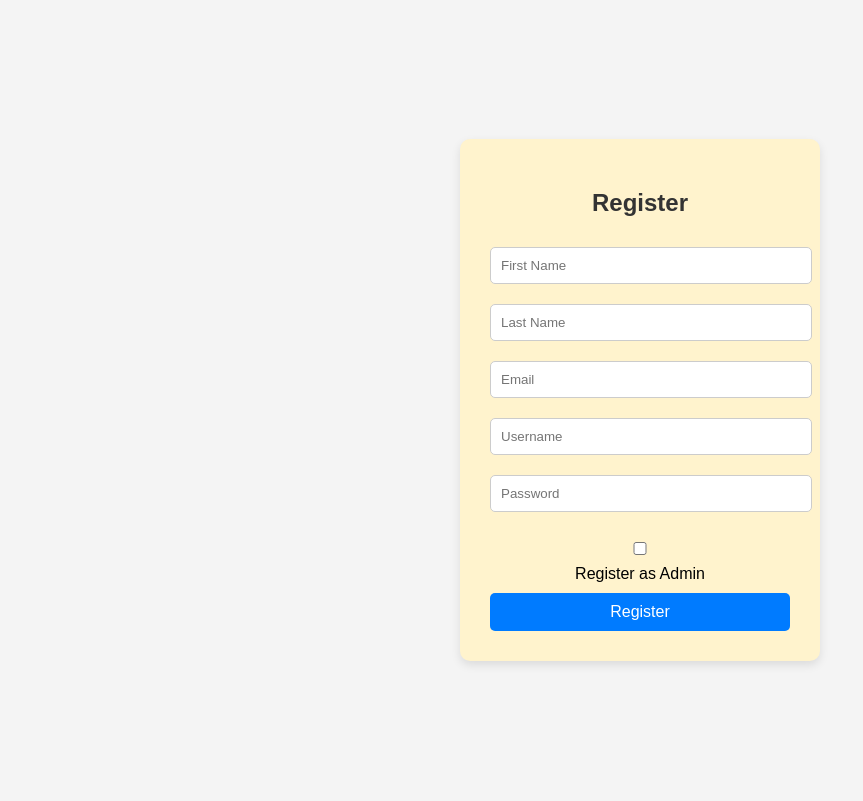
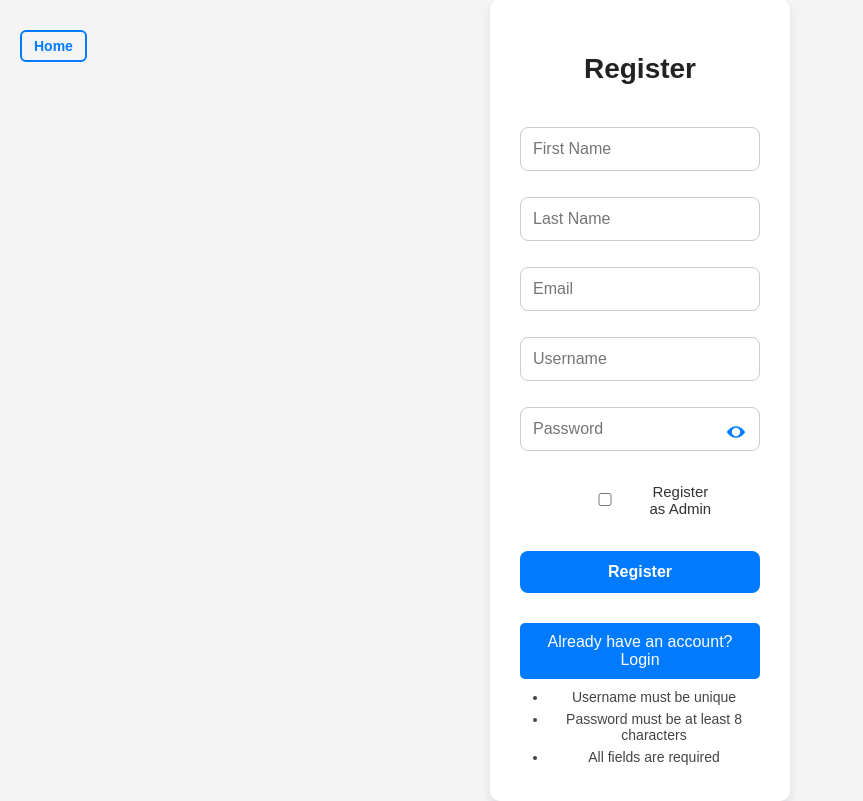
Before and after one commit to taanishqs28/HomeSentinel, a React (Create React App) app in the folder react-frontend/: page /register in a window 1280 px wide. Shown: the whole page, without its empty margins (0-863 px from the left). Built offline with nearby package versions, Linux system fonts and the light colour scheme; no server answers; the HTML template or start-up script is replaced by a standard one.

Commit message:
Refined UI: Added home buttons, password toggle, and login/register nav

```diff
--- a/react-frontend/src/pages/Login.js
+++ b/react-frontend/src/pages/Login.js
@@ -1,20 +1,20 @@
+// src/pages/Login.js
 import React, { useState } from "react";
+import { useNavigate } from "react-router-dom";
 import api from "../api";
-import "../styles/styles.css";
-import { useNavigate } from "react-router-dom";
+import "../styles/Login.css";
 
 const Login = () => {
   const [username, setUsername] = useState("");
   const [password, setPassword] = useState("");
+  const [showPassword, setShowPassword] = useState(false);
   const [errorMessage, setErrorMessage] = useState("");
   const navigate = useNavigate();
 
   const handleLogin = async (e) => {
     e.preventDefault();
-
     try {
       const response = await api.post("/auth/login", { username, password });
-
       localStorage.setItem("token", response.data.access_token);
       navigate("/dashboard");
     } catch (error) {
@@ -23,6 +23,11 @@ const Login = () => {
   };
 
   return (
+    <div className="login-page">
+      <div className="top-left">
+        <button onClick={() => navigate("/")} className="home-button">Home</button>
+      </div>
+
       <div className="login-container">
         <h2>Login</h2>
         <form onSubmit={handleLogin}>
@@ -33,33 +38,44 @@ const Login = () => {
             onChange={(e) => setUsername(e.target.value)}
             required
           />
+
+          <div className="password-input-group">
             <input
-          type="password"
+              type={showPassword ? "text" : "password"}
               placeholder="Password"
               value={password}
               onChange={(e) => setPassword(e.target.value)}
               required
             />
+            <span
+              role="button"
+              className="eye-button"
+              onClick={() => setShowPassword(!showPassword)}
+              aria-label="Toggle password visibility"
+            >
+              <svg viewBox="0 0 24 24" xmlns="http://www.w3.org/2000/svg">
+                {showPassword ? (
+                  <path d="M12 5C7 5 2.7 8.6 1 12c1.7 3.4 6 7 11 7s9.3-3.6 11-7c-1.7-3.4-6-7-11-7zm0 12a5 5 0 1 1 0-10 5 5 0 0 1 0 10z" />
+                ) : (
+                  <path d="M12 5c-7 0-11 7-11 7s4 7 11 7 11-7 11-7-4-7-11-7zm0 12a5 5 0 1 1 0-10 5 5 0 0 1 0 10z" />
+                )}
+              </svg>
+            </span>
+          </div>
+
           <button type="submit">Login</button>
         </form>
 
-      {/* Show error if login fails */}
-      {errorMessage && <p style={{ color: "red" }}>{errorMessage}</p>}
+        {errorMessage && <p className="error-message">{errorMessage}</p>}
 
-      {/* Register Button */}
-      <p style={{ marginTop: "20px" }}>
-        New user?{" "}
         <button
+          type="button"
+          className="secondary-button"
           onClick={() => navigate("/register")}
-          style={{ background: "none", border: "none", color: "blue", textDecoration: "underline", cursor: "pointer" }}
         >
-          Register here
+          New user? Register
         </button>
-        <button
-          onClick={() => navigate("/")}
-          style={{ background: "none", border: "none", color: "blue", textDecoration: "underline", cursor: "pointer", marginLeft: "10px" }}
-        >Back</button>
-      </p>
+      </div>
     </div>
   );
 };
--- a/react-frontend/src/pages/Register.js
+++ b/react-frontend/src/pages/Register.js
@@ -1,5 +1,6 @@
+// src/pages/Register.js
 import React, { useState } from "react";
-import "../styles/styles.css";
+import "../styles/Register.css";
 import { useNavigate } from "react-router-dom";
 import api from "../api";
 
@@ -13,6 +14,7 @@ const Register = () => {
     isAdmin: false,
   });
 
+  const [showPassword, setShowPassword] = useState(false);
   const [message, setMessage] = useState("");
   const navigate = useNavigate();
 
@@ -23,7 +25,6 @@ const Register = () => {
   const handleRegister = async (e) => {
     e.preventDefault();
 
-    // ✅ Frontend validation
     if (
       !formData.firstName ||
       !formData.lastName ||
@@ -51,22 +52,15 @@ const Register = () => {
       created_at: new Date().toISOString(),
     };
 
-    console.log("Sending payload to backend:", payload);
-
     try {
       await api.post("/auth/register", payload);
       setMessage("✅ Registration successful! Redirecting to login...");
       setTimeout(() => navigate("/login"), 2000);
     } catch (error) {
-      console.error("❌ Registration error:", error.response?.data);
-
       const detail = error.response?.data?.detail;
-
       if (Array.isArray(detail)) {
         const msg = detail.map((e) => `${e.loc.join(".")}: ${e.msg}`).join(" | ");
         setMessage("Registration failed: " + msg);
-      } else if (typeof detail === "object") {
-        setMessage("Registration failed: " + (detail.msg || JSON.stringify(detail)));
       } else {
         setMessage("Registration failed: " + (detail || error.message));
       }
@@ -74,6 +68,11 @@ const Register = () => {
   };
 
   return (
+    <div className="register-page">
+      <div className="top-left">
+        <button onClick={() => navigate("/")} className="home-button">Home</button>
+      </div>
+
       <div className="register-container">
         <h2>Register</h2>
         <form onSubmit={handleRegister}>
@@ -109,27 +108,68 @@ const Register = () => {
             onChange={handleChange}
             required
           />
+
+          <div className="password-input-group">
             <input
-          type="password"
+              type={showPassword ? "text" : "password"}
               name="password"
               placeholder="Password"
               value={formData.password}
               onChange={handleChange}
               required
             />
+            <span
+              role="button"
+              className="eye-button"
+              onClick={() => setShowPassword(!showPassword)}
+              aria-label="Toggle password visibility"
+            >
+              <svg viewBox="0 0 24 24" xmlns="http://www.w3.org/2000/svg">
+                {showPassword ? (
+                  <path d="M12 5C7 5 2.7 8.6 1 12c1.7 3.4 6 7 11 7s9.3-3.6 11-7c-1.7-3.4-6-7-11-7zm0 12a5 5 0 1 1 0-10 5 5 0 0 1 0 10z" />
+                ) : (
+                  <path d="M12 5c-7 0-11 7-11 7s4 7 11 7 11-7 11-7-4-7-11-7zm0 12a5 5 0 1 1 0-10 5 5 0 0 1 0 10z" />
+                )}
+              </svg>
+            </span>
+          </div>
 
-        <label style={{ display: "block", marginTop: "10px" }}>
+          <label className="checkbox-label">
             <input
               type="checkbox"
               checked={formData.isAdmin}
-            onChange={(e) => setFormData({ ...formData, isAdmin: e.target.checked })}
+              onChange={(e) =>
+                setFormData({ ...formData, isAdmin: e.target.checked })
+              }
             />
             Register as Admin
           </label>
+
           <button type="submit">Register</button>
+
+          <button
+            type="button"
+            className="secondary-button"
+            onClick={() => navigate("/login")}
+          >
+            Already have an account? Login
+          </button>
         </form>
 
-      {message && <p style={{ color: message.includes("failed") ? "red" : "green" }}>{message}</p>}
+        <div className="legend">
+          <ul>
+            <li>Username must be unique</li>
+            <li>Password must be at least 8 characters</li>
+            <li>All fields are required</li>
+          </ul>
+        </div>
+
+        {message && (
+          <p className={message.includes("failed") ? "error-message" : "success-message"}>
+            {message}
+          </p>
+        )}
+      </div>
     </div>
   );
 };
--- /dev/null
+++ b/react-frontend/src/styles/Login.css
@@ -0,0 +1,155 @@
+body {
+    font-family: 'Segoe UI', Tahoma, Geneva, Verdana, sans-serif;
+    background: #f2f4f8;
+    margin: 0;
+  }
+
+  .login-page {
+    display: flex;
+    align-items: center;
+    justify-content: center;
+    height: 100vh;
+  }
+
+  .login-container {
+    background-color: white;
+    padding: 40px;
+    border-radius: 12px;
+    box-shadow: 0 8px 24px rgba(0, 0, 0, 0.1);
+    width: 100%;
+    max-width: 400px;
+    box-sizing: border-box;
+    display: flex;
+    flex-direction: column;
+  }
+
+  .login-container h2 {
+    text-align: center;
+    margin-bottom: 32px;
+    font-size: 28px;
+    color: #333;
+  }
+
+  .login-container input[type="text"] {
+    width: 100%;
+    padding: 12px;
+    margin-bottom: 16px;
+    border: 1px solid #ccc;
+    border-radius: 8px;
+    font-size: 16px;
+    box-sizing: border-box;
+  }
+
+  .password-input-group {
+    position: relative;
+    margin-bottom: 16px;
+  }
+
+  .password-input-group input {
+    width: 100%;
+    padding: 12px;
+    padding-right: 44px;
+    border: 1px solid #ccc;
+    border-radius: 8px;
+    font-size: 16px;
+    box-sizing: border-box;
+  }
+
+  .password-input-group input:focus {
+    border-color: #007bff;
+    outline: none;
+  }
+
+  /* 👁 Icon Span for Toggle */
+  .eye-button {
+    position: absolute;
+    top: 0;
+    bottom: 0;
+    right: 12px;
+    display: flex;
+    align-items: center;
+    justify-content: center;
+    background: none;
+    border: none;
+    padding: 0;
+    margin: 0;
+    cursor: pointer;
+    height: 100%;
+    width: 24px;
+    user-select: none;
+  }
+
+  .eye-button svg {
+    width: 20px;
+    height: 20px;
+    fill: #007bff;
+    transition: fill 0.2s ease;
+  }
+
+  .eye-button:hover svg {
+    fill: #0056b3;
+  }
+
+  .login-container button[type="submit"] {
+    width: 100%;
+    padding: 12px;
+    background-color: #007bff;
+    color: white;
+    border: none;
+    border-radius: 8px;
+    font-size: 16px;
+    font-weight: bold;
+    cursor: pointer;
+    transition: background-color 0.3s;
+    margin-top: 8px;
+    margin-bottom: 16px;
+  }
+
+  .login-container button[type="submit"]:hover {
+    background-color: #0056b3;
+  }
+
+  .link-buttons {
+    display: flex;
+    justify-content: space-between;
+    margin-top: 4px;
+  }
+
+  .link-buttons button {
+    background: none;
+    border: none;
+    color: #007bff;
+    cursor: pointer;
+    font-size: 14px;
+    text-decoration: underline;
+    padding: 0;
+  }
+
+  .error-message {
+    color: red;
+    text-align: center;
+    margin-top: 10px;
+  }
+
+  .top-left {
+    position: absolute;
+    top: 20px;
+    left: 20px;
+  }
+
+  .home-button {
+    background-color: transparent;
+    color: #007bff;
+    border: 2px solid #007bff;
+    border-radius: 6px;
+    padding: 6px 12px;
+    font-size: 14px;
+    font-weight: bold;
+    cursor: pointer;
+    transition: all 0.2s ease-in-out;
+  }
+
+  .home-button:hover {
+    background-color: #007bff;
+    color: white;
+  }
--- /dev/null
+++ b/react-frontend/src/styles/Register.css
@@ -0,0 +1,150 @@
+.register-page {
+    display: flex;
+    align-items: center;
+    justify-content: center;
+    min-height: 100vh;
+    background-color: #f2f4f8;
+  }
+
+  .register-container {
+    background-color: #ffffff !important;
+    padding: 40px;
+    border-radius: 12px;
+    box-shadow: 0 8px 24px rgba(0, 0, 0, 0.1);
+    width: 100%;
+    max-width: 450px;
+    box-sizing: border-box;
+  }
+
+  .register-container h2 {
+    text-align: center;
+    margin-bottom: 32px;
+    font-size: 28px;
+    font-weight: 600;
+    color: #222;
+  }
+
+  .register-container input[type="text"],
+  .register-container input[type="email"],
+  .password-input-group input {
+    width: 100%;
+    padding: 12px;
+    margin-bottom: 16px;
+    border: 1px solid #ccc;
+    border-radius: 8px;
+    font-size: 16px;
+    box-sizing: border-box;
+  }
+
+  .password-input-group {
+    position: relative;
+    margin-bottom: 16px;
+  }
+
+  .password-input-group input {
+    padding-right: 44px;
+  }
+
+  .eye-button {
+    position: absolute;
+    top: 0;
+    bottom: 0;
+    right: 12px;
+    display: flex;
+    align-items: center;
+    justify-content: center;
+    height: 100%;
+    width: 24px;
+    cursor: pointer;
+    user-select: none;
+  }
+
+  .eye-button svg {
+    width: 20px;
+    height: 20px;
+    fill: #007bff;
+    transition: fill 0.2s ease;
+  }
+
+  .eye-button:hover svg {
+    fill: #0056b3;
+  }
+
+  /* 👇 Aligned label and checkbox */
+  .checkbox-label {
+    display: inline-flex;
+    align-items: center;
+    gap: 8px;
+    font-size: 15px;
+    color: #333;
+    margin-bottom: 24px;
+  }
+
+  .register-container button[type="submit"] {
+    width: 100%;
+    padding: 12px;
+    background-color: #007bff;
+    color: white;
+    border: none;
+    border-radius: 8px;
+    font-size: 16px;
+    font-weight: bold;
+    cursor: pointer;
+    transition: background-color 0.3s;
+    margin-bottom: 20px;
+  }
+
+  .register-container button[type="submit"]:hover {
+    background-color: #0056b3;
+  }
+
+  .legend {
+    font-size: 14px;
+    color: #444;
+    margin-top: 10px;
+    padding-left: 10px;
+  }
+
+  .legend ul {
+    padding-left: 18px;
+    margin: 0;
+  }
+
+  .legend li {
+    margin-bottom: 6px;
+  }
+
+  .error-message {
+    color: red;
+    text-align: center;
+    margin-top: 10px;
+  }
+
+  .success-message {
+    color: green;
+    text-align: center;
+    margin-top: 10px;
+  }
+
+  .top-left {
+    position: absolute;
+    top: 20px;
+    left: 20px;
+  }
+
+  .home-button {
+    background-color: transparent;
+    color: #007bff;
+    border: 2px solid #007bff;
+    border-radius: 6px;
+    padding: 6px 12px;
+    font-size: 14px;
+    font-weight: bold;
+    cursor: pointer;
+    transition: all 0.2s ease-in-out;
+  }
+
+  .home-button:hover {
+    background-color: #007bff;
+    color: white;
+  }
```
Lines whose indentation alone changed are shown as unchanged.
